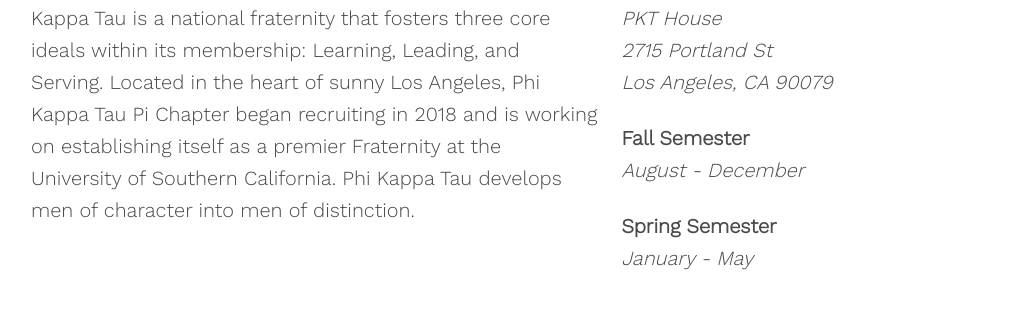
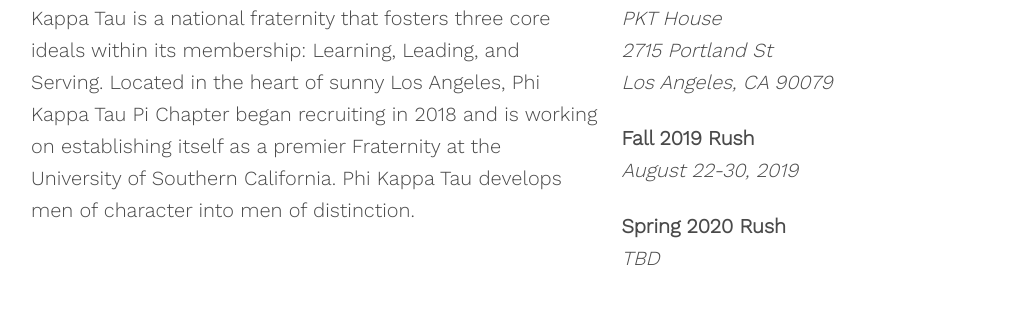
Before and after one commit to usc-phi-kappa-tau/website, a React (Create React App) app: page / in a window 1280 px wide. Shown: the part 1046-1366 px from the top of the page, without its empty margins (129-1152 px from the left). Built offline with nearby package versions, Linux system fonts and the light colour scheme.

Commit message:
added fall 19 rush dates

```diff
--- a/src/components/About.jsx
+++ b/src/components/About.jsx
@@ -35,17 +35,17 @@
                     <br />
 
                     <p>
-                        <b>Fall Semester</b>
+                        <b>Fall 2019 Rush</b>
                         <br />
-                        <em>August - December</em>
+                        <em>August 22-30, 2019</em>
                     </p>
 
                     <br />
 
                     <p>
-                        <b>Spring Semester</b>
+                        <b>Spring 2020 Rush</b>
                         <br />
-                        <em>January - May</em>
+                        <em>TBD</em>
                     </p>
                     <br />
                 </div>
```
